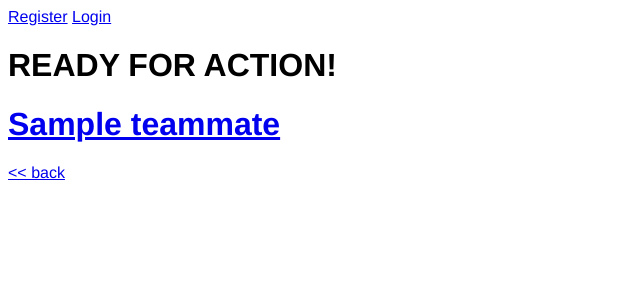
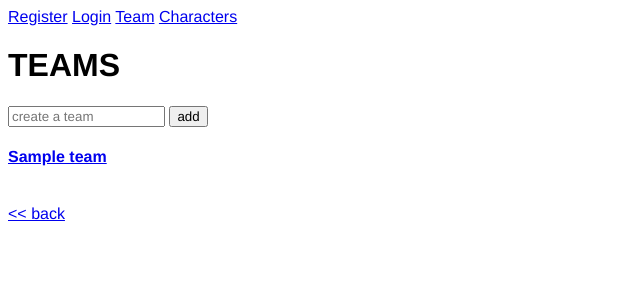
Before and after one commit to noanonoa/yes-mi-lord, a Node project: template views/team.ejs in a window 1280 px wide. Shown: the top 300 px of the page, without its empty margins (0-640 px from the left). Run offline with Node 20 templates, Linux system fonts and the light colour scheme; the template is opened without the code that fills it: most values are stand-ins (such as "Sample title", 1, 10 or a date in 2020); some libraries are stand-ins or nearby versions.

Commit message:
successfully create teams

```diff
--- a/views/layout.ejs
+++ b/views/layout.ejs
@@ -13,6 +13,8 @@
                 <% } else { %>
                     <a href="/auth/register">Register</a>
                     <a href="/auth/login">Login</a>
+                    <a href="/team">Team</a>
+                    <a href="/characters">Characters</a>
                 <% } %>
             </nav>
         </header>
--- a/views/team.ejs
+++ b/views/team.ejs
@@ -1,13 +1,23 @@
 <h1>
-    READY FOR ACTION!
+    TEAMS
 </h1>
 
-<% teammates.forEach(teammate => { %>
+<form action="/team" method="POST" autocomplete="off">
+    <input type="text" name="name" placeholder="create a team">
+    <input type="submit" value="add">
+</form>
+
+<% teams.forEach(team => { %>
     <div>
-        <h1>
-            <a href="/characters/<%= teammate.charId %>"><%= teammate.name %></a>
-        </h1>
+        <h4>
+            <a href="/team/<%= team.name %>"><%= team.name %></a>
+        </h4>
     </div>
 <% }) %>
 
+
+
+
+<br />
+
 <a href="/characters"><< back</a>
--- /dev/null
+++ b/views/teammates.ejs
@@ -0,0 +1 @@
+<h1>TEAMMATES</h1>
```
Also changed, not shown: bs.txt (+34 -0 lines), controllers/team.js (+25 -8 lines).
